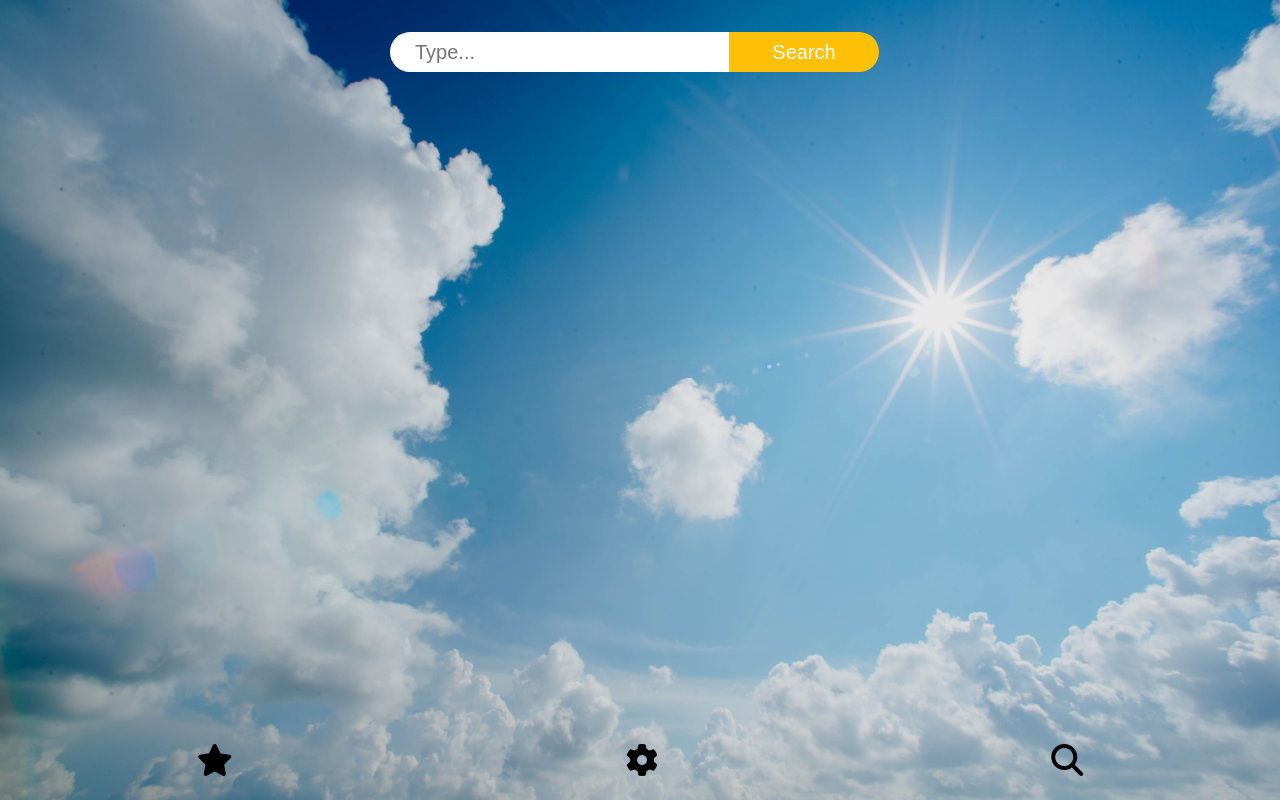
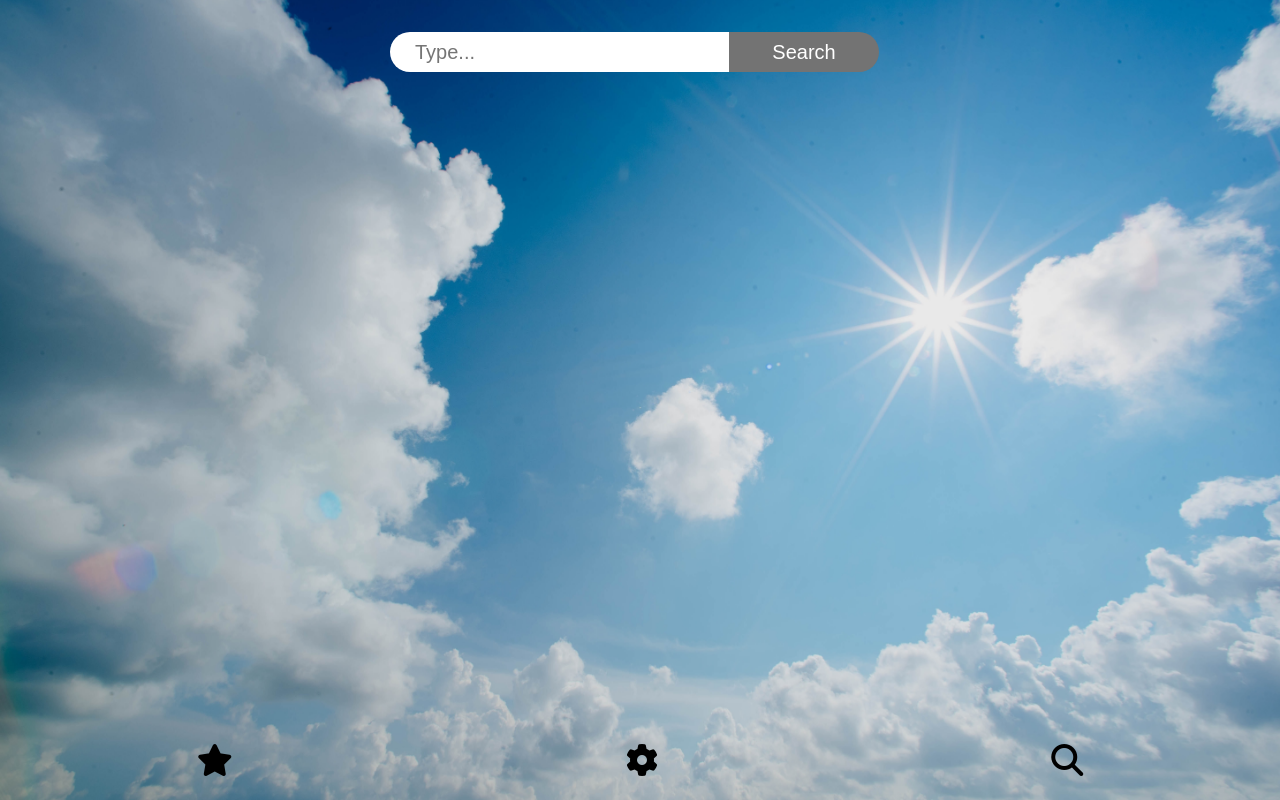
Before and after one commit to Seba1Plus8/WeatherAppGruppA, a plain HTML site: page search.html in a window 1280 px wide. Drawn offline with Linux system fonts and the light colour scheme.

Commit message:
fixa seach baren

```diff
--- a/search.css
+++ b/search.css
@@ -44,11 +44,11 @@ input[type="submit"]
     border: none;
     outline: none;
     cursor: pointer;
-    background: #ffc107;
+    background: #737373;
     color: #fff;
 }
 
 input[type="submit"]:hover
 {
-    background: #ff5722;
+    background: #5a5a5a;
 }
```
